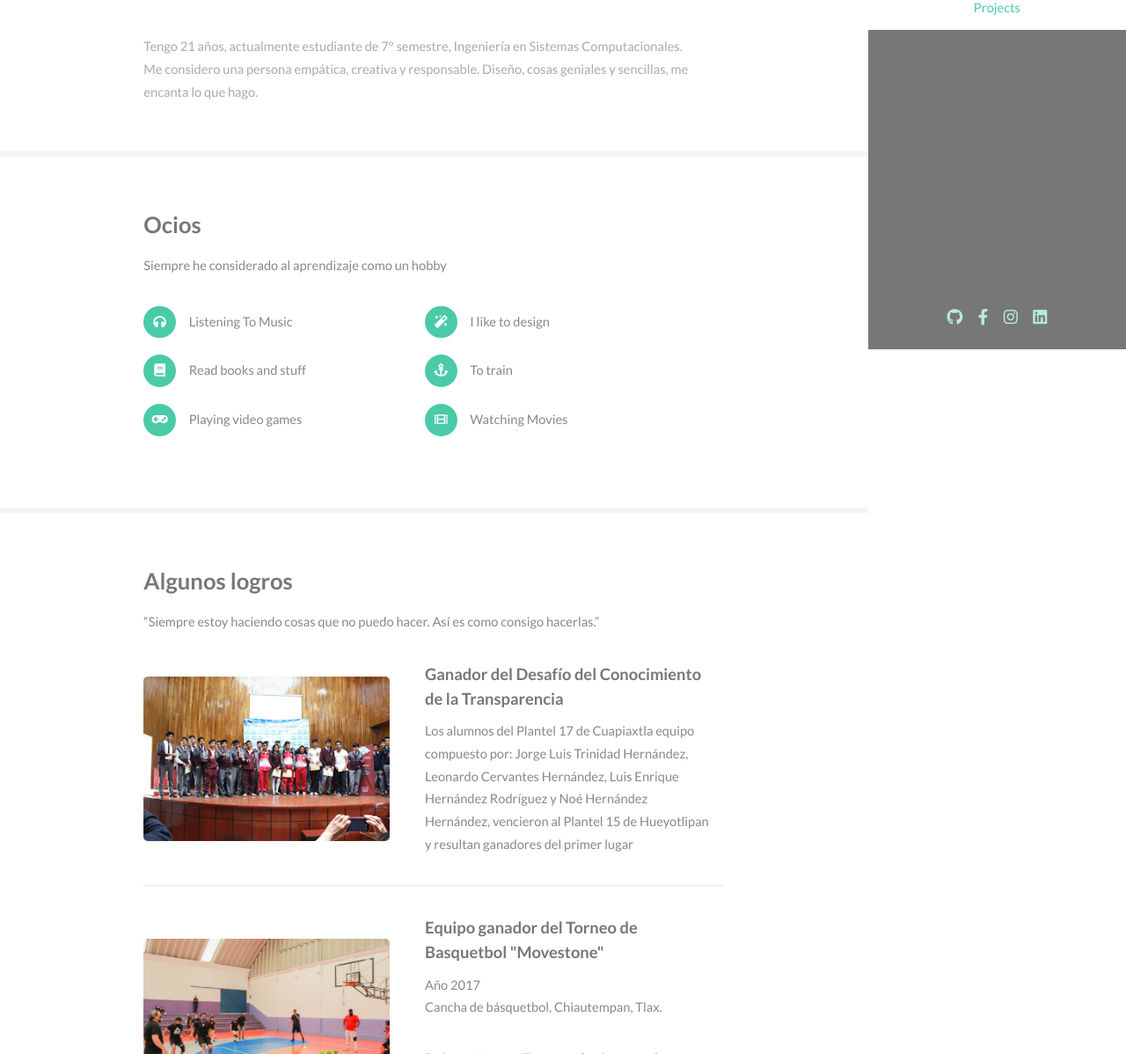
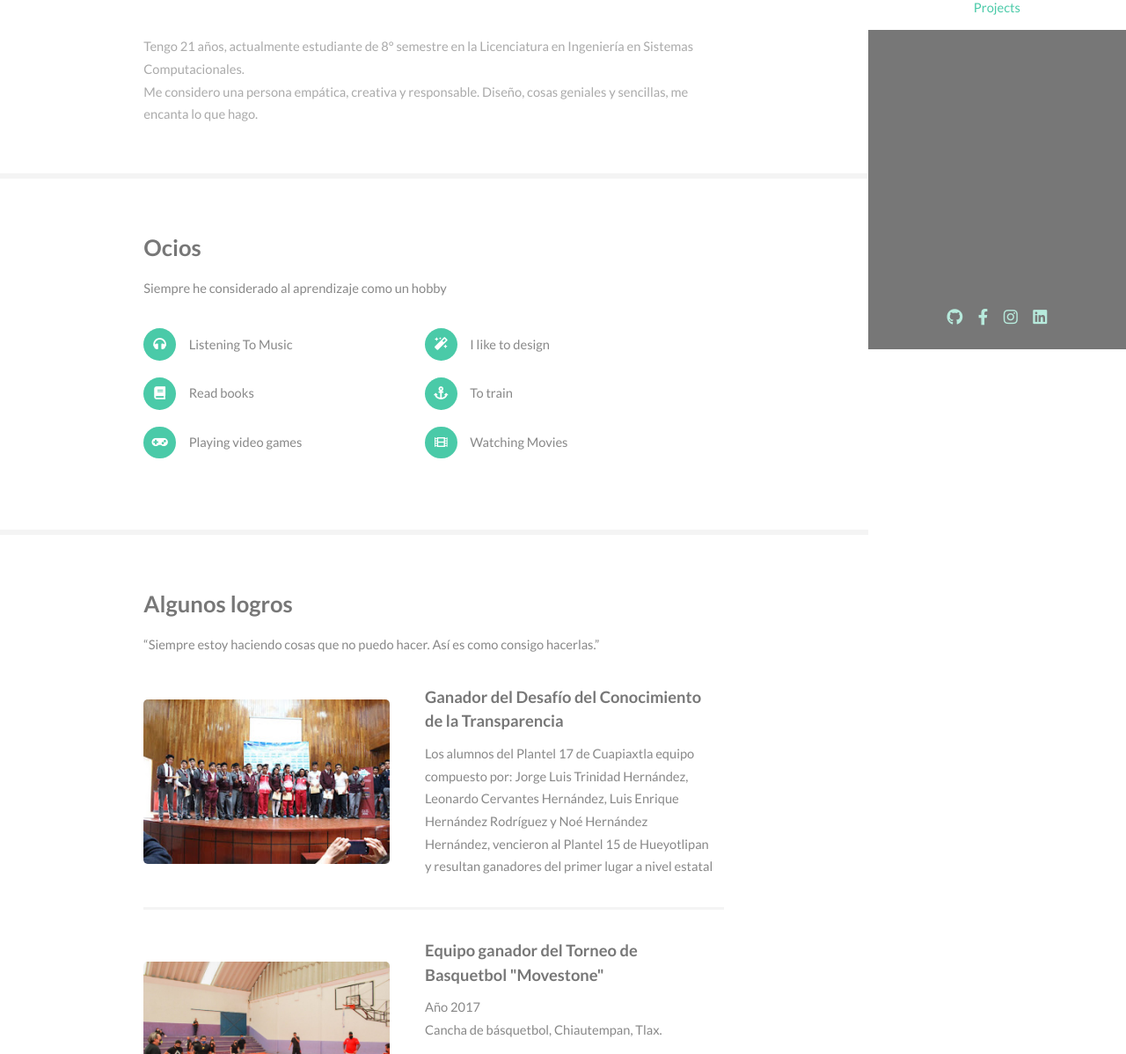
Before and after one commit to LuHdz23/Hern-ndez-Web, a plain HTML site: page index.html in a window 1280 px wide. Shown: the part 403-1601 px from the top of the page at 88% size. Drawn offline with Linux system fonts and the light colour scheme.

Commit message:
Update index.html

```diff
--- a/index.html
+++ b/index.html
@@ -47,7 +47,7 @@
 									<header class="major">
 									<h2></h2>
 									<p>¡Hola!, soy Luis<br></p>
-									<p>Tengo 21 años, actualmente estudiante de 7° semestre, Ingeniería en Sistemas Computacionales.
+									<p>Tengo 21 años, actualmente estudiante de 8° semestre en la Licenciatura en Ingeniería en Sistemas Computacionales.
 									<br> Me considero una persona empática, creativa y responsable. Diseño, cosas geniales y sencillas, me encanta lo que hago.</p>
 									</header>
 								</div>
@@ -60,7 +60,7 @@
 									<ul class="feature-icons">
 										<li class="icon solid fa-headphones"></i>Listening To Music</li>
 										<li class="icon solid fa-magic">I like to design</li>
-										<li class="icon solid fa-book">Read books and stuff</li>
+										<li class="icon solid fa-book">Read books</li>
 										<li class="icon solid fa-anchor">To train</li>
 										<li class="icon solid fa-gamepad ">Playing video games</li>
 										<li class="icon solid fa-film">Watching Movies</li>
@@ -78,7 +78,7 @@
 											<div class="inner">
 												<h4>Ganador del Desafío del Conocimiento de la Transparencia</h4>
 												<p>
-												Los alumnos del Plantel 17 de Cuapiaxtla equipo compuesto por: Jorge Luis Trinidad Hernández, Leonardo Cervantes Hernández, Luis Enrique Hernández Rodríguez y Noé Hernández Hernández, vencieron al Plantel 15 de Hueyotlipan y resultan ganadores del primer lugar</p>
+												Los alumnos del Plantel 17 de Cuapiaxtla equipo compuesto por: Jorge Luis Trinidad Hernández, Leonardo Cervantes Hernández, Luis Enrique Hernández Rodríguez y Noé Hernández Hernández, vencieron al Plantel 15 de Hueyotlipan y resultan ganadores del primer lugar a nivel estatal</p>
 											</div>
 										</article>
 										<article>
```
